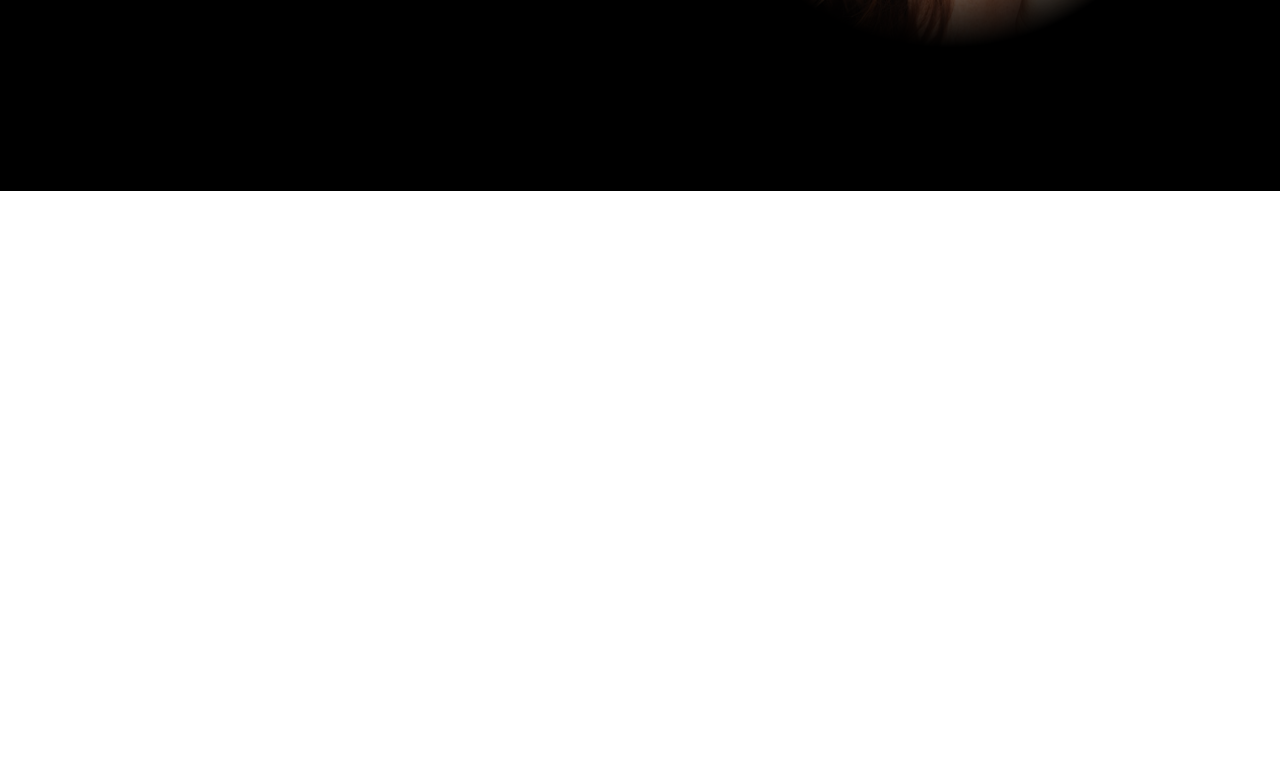
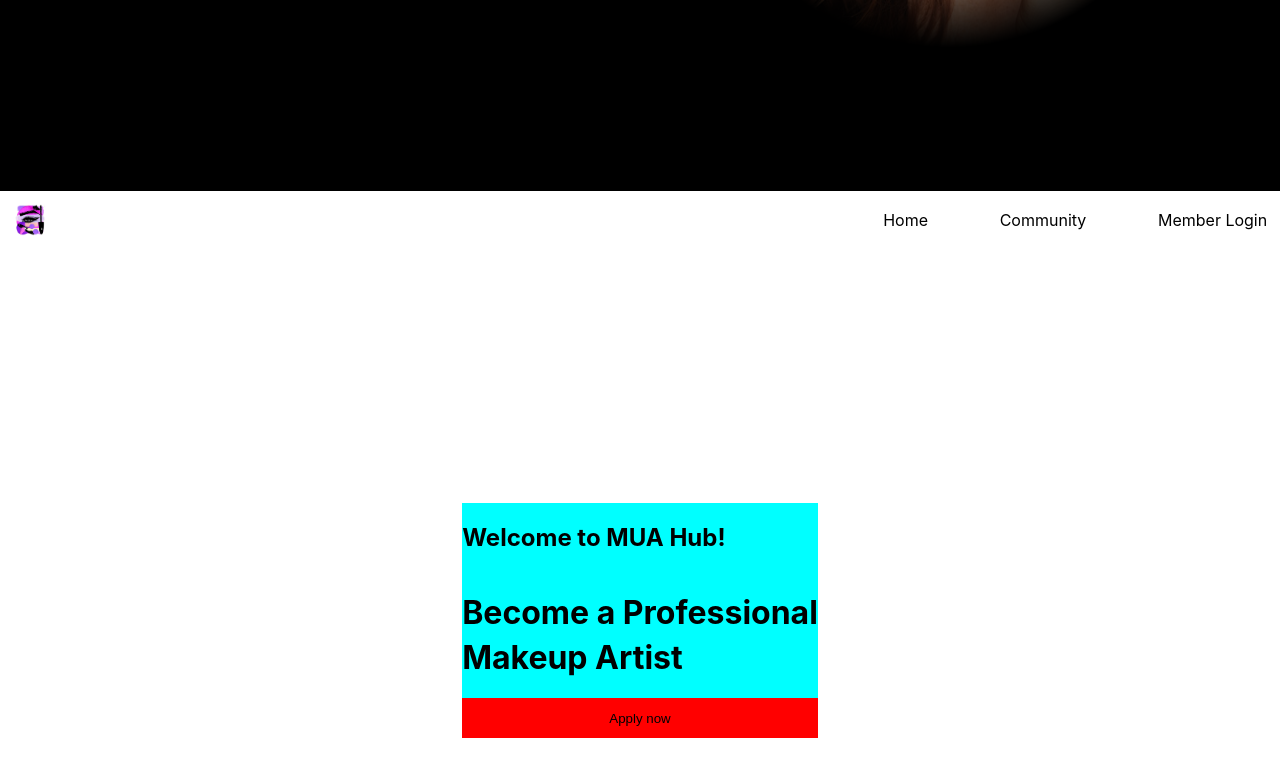
Before and after one commit to VeenaMudda/My-Portfolio, a React (Create React App) app: page /beauty in a window 1280 px wide. Shown: the part 609-1386 px from the top of the page. Before the commit the page ends 800 px from the top, so only its background shows below. Built offline with nearby package versions, Linux system fonts and the light colour scheme.

Commit message:
Beauty Club Page

```diff
--- a/src/BeautyClub/index.css
+++ b/src/BeautyClub/index.css
@@ -5,6 +5,7 @@
     flex-direction: row;
     align-items: center;
     padding-left: 2vw;
+    overflow: scroll;
 }
 
 .title{
@@ -17,3 +18,33 @@
     -webkit-mask-image: radial-gradient(circle, rgba(0,0,0,1) 700%, rgba(0,0,0,0) 700%);
     mask-image: radial-gradient(circle, rgba(0,0,0,1) 30%, rgba(0,0,0,0) 60%);
 }
+
+.page-container{
+    display: flex;
+    flex-direction: column;
+    overflow: scroll;
+}
+
+.bodys-container{
+    display: flex;
+    flex-direction: row;
+    height: 93vh;
+    justify-content: space-around;
+    align-items: center;
+}
+
+.content-container{
+    display: flex;
+    flex-direction: column;
+    background-color: aqua;
+}
+
+.makeup-artist{
+    margin-top: -10%;
+}
+
+.apply-now{
+    background-color: red;
+    border-width: 0px;
+    height: 5vh;
+}
--- a/src/BeautyClub/index.js
+++ b/src/BeautyClub/index.js
@@ -1,11 +1,22 @@
 import './index.css';
 import self_makeup_1 from "../pictures/self_makeup_1.jpg";
+import NavbarBeautyClub from '../NavbarBeautyClub';
 
 const BeautyClub = () => {
     return(
-        <div className="main-container">
-            <h1 className="title">Learn/show makeup from/to other fellow makeup artists!</h1>
-            <img src={self_makeup_1} alt="self makeup" className="image-gradation"/>
+        <div className="page-container">
+            <div className="main-container">
+                <h1 className="title">Learn/show makeup from/to other fellow makeup artists!</h1>
+                <img src={self_makeup_1} alt="self makeup" className="image-gradation"/>
+            </div>
+            <NavbarBeautyClub/>
+            <div className='bodys-container'>
+                <div className='content-container'>
+                    <h2>Welcome to MUA Hub!</h2>
+                    <h1>Become a Professional </h1><br/><h1 className='makeup-artist'>Makeup Artist</h1>
+                    <button className='apply-now'>Apply now</button>
+                </div>
+            </div>
         </div>
     )
 }
--- a/src/NavbarBeautyClub/index.css
+++ b/src/NavbarBeautyClub/index.css
@@ -0,0 +1,11 @@
+.navbar-beautyclub-container{
+    display: flex;
+    flex-direction: row;
+    justify-content: space-between;
+    height: 4vh;
+    padding: 1%;
+}
+
+.portfolio-logo{
+    height: 4vh;
+}
--- a/src/NavbarBeautyClub/index.js
+++ b/src/NavbarBeautyClub/index.js
@@ -0,0 +1,25 @@
+import './index.css';
+import icon from '../pictures/portfolio_logo.jpg';
+import { Link } from 'react-router-dom';
+
+const NavbarBeautyClub = () => {
+    const scrollToTop = () => {
+        window.scrollTo({
+            top: 0,
+            behavior: 'smooth'
+        });
+    }
+
+    return(
+        <div className="navbar-beautyclub-container">
+            <Link to={"#"} onClick={scrollToTop}><img src={icon} alt='portfolio logo' className="portfolio-logo"/></Link>
+            <div className='links-container'>
+                <Link to={'/'} className='navbar-link'>Home</Link>
+                <a>Community</a>
+                <a>Member Login</a>
+            </div>
+        </div>
+    )
+}
+
+export default NavbarBeautyClub;
```
